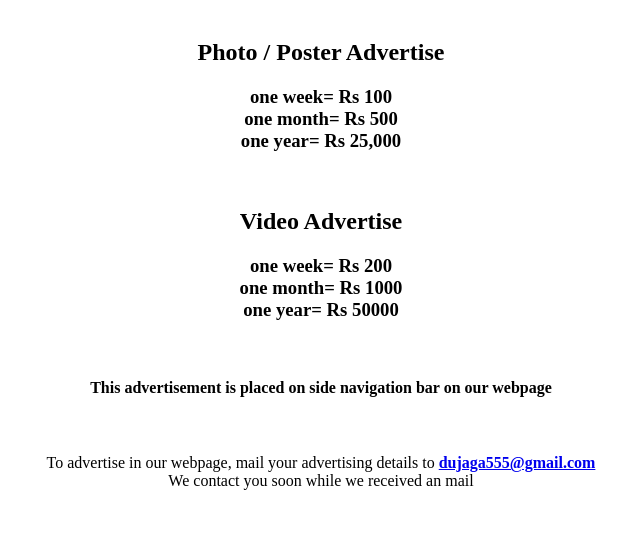
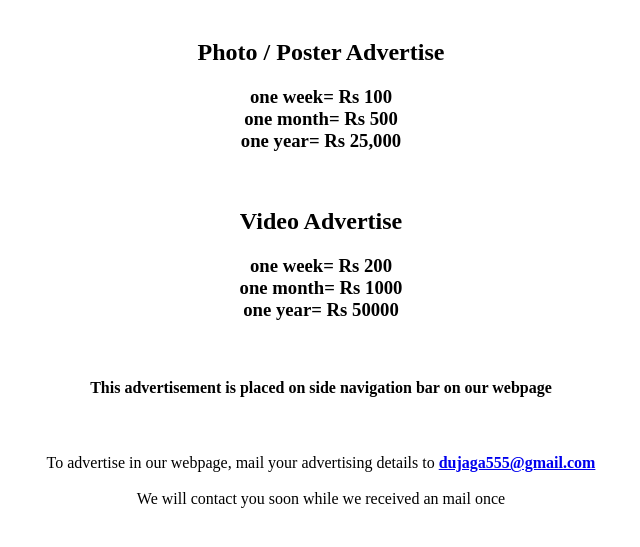
Before and after one commit to DU-JA/Festivals, a plain HTML site: page Pongal/ads_center.html in a window 1280 px wide. Shown: the part 79-626 px from the top of the page, without its empty margins (319-959 px from the left). Drawn offline with Linux system fonts and the light colour scheme.

Commit message:
Update ads_center.html

```diff
--- a/Pongal/ads_center.html
+++ b/Pongal/ads_center.html
@@ -19,7 +19,7 @@ one year= Rs 25,000</h3></br>
 one month= Rs 1000</br>
 one year= Rs 50000</h3></br>
 <h4>This advertisement is placed on side navigation bar on our webpage</h4></br></br>
-<h>To advertise in our webpage, mail your advertising details to <a href="mailto:dujaga555@gmail.com"><b>dujaga555@gmail.com</b></a></br>We contact you soon while we received an mail</h>
+<h>To advertise in our webpage, mail your advertising details to <a href="mailto:dujaga555@gmail.com"><b>dujaga555@gmail.com</b></a></br></br>We will contact you soon while we received an mail once</h>
 <!--<p><b>Note : </b> 18+ advertise are strictly not allowed<p>-->
 <script>
 </script>
```
